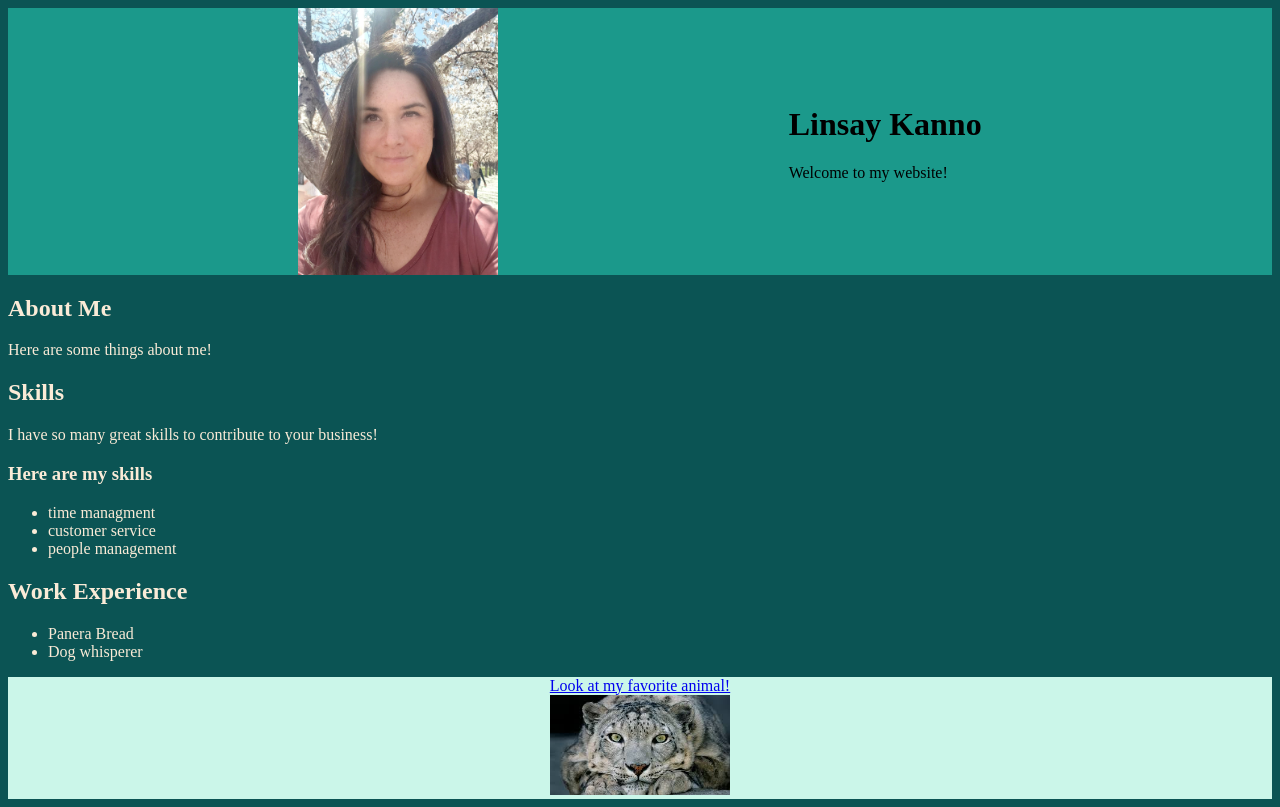
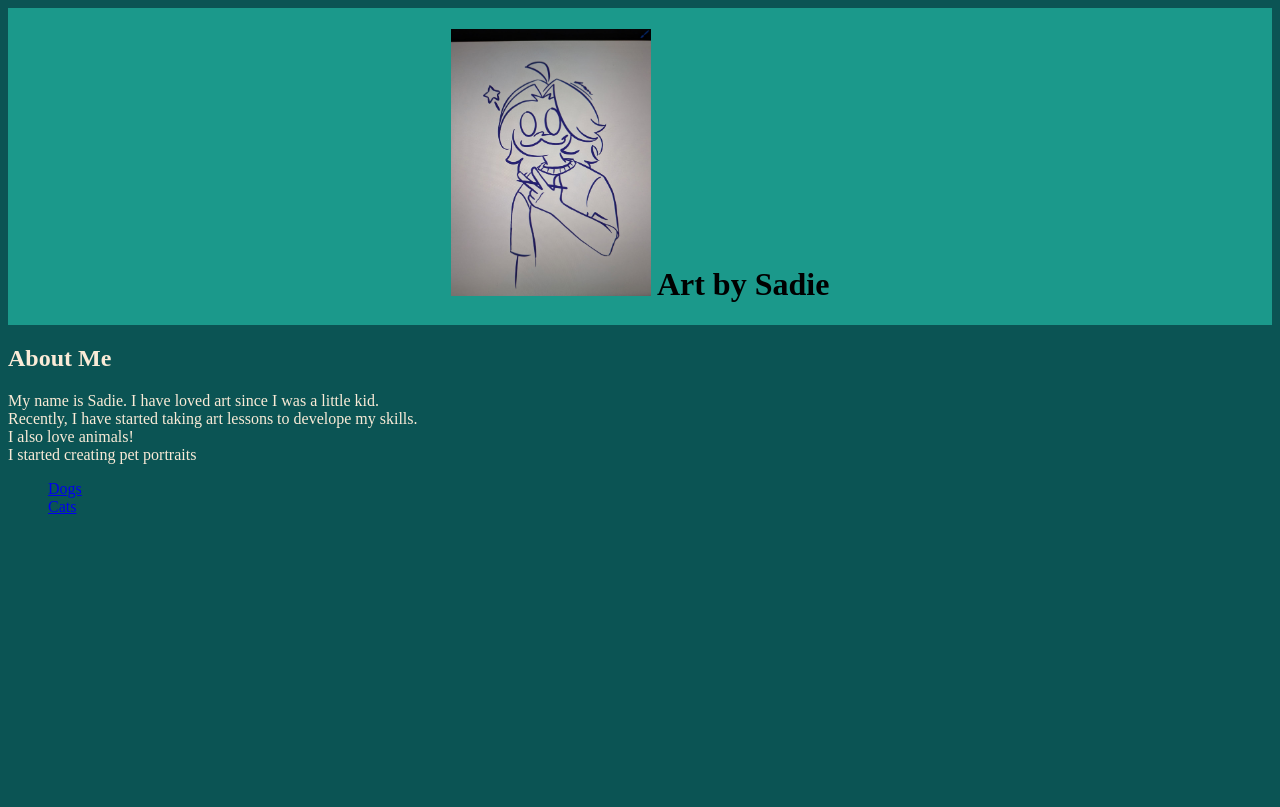
Before and after one commit to lkanno/lkanno.github.io, a plain HTML site: page index.html in a window 1280 px wide. Drawn offline with Linux system fonts and the light colour scheme.

Commit message:
Add files via upload

```diff
--- a/index.html
+++ b/index.html
@@ -4,47 +4,38 @@
 <head>
     <meta charset="UTF-8">
     <meta name="viewport" content="width=device-width, initial-scale=1.0">
-    <title>Linsay Kanno</title>
+    <title>Art by Sadie</title>
     <link rel="stylesheet" href="styles.css">
 </head>
 
 <body>
-    <header class="centered">
-        <img src="Head Shot.jpg" alt="Head Shot of Linsay Kanno" width="200">
-        <div class="intro">
-            <h1>Linsay Kanno</h1>
-            <p>Welcome to my website!</p>
-        </div>
+    <header>
+        <h1>
+            <img src="Sadie Self Portrair.jpg" alt="Sadie" width="200">
+            Art by Sadie
+        </h1>
+
     </header>
+    <section>
+        <h1>About Me</h1>
+        <p>
+            My name is Sadie. I have loved art since I was a little kid.
+            <br>
+            Recently, I have started taking art lessons to develope my skills.
+            <br>
+            I also love animals!
+            <br>
+            I started creating pet portraits
 
-    <section>
-        <h2>About Me</h2>
-        <p>Here are some things about me!</p>
+        </p>
     </section>
-
-    <section>
-        <h2>Skills</h2>
-        <p>I have so many great skills to contribute to your business!</p>
-        <h3>Here are my skills</h3>
+    <nav>
         <ul>
-            <li>time managment</li>
-            <li>customer service</li>
-            <li>people management</li>
+            <a href="dogs.html"> Dogs </a>
+            <br>
+            <a href="cats.html"> Cats</a>
         </ul>
-    </section>
-
-    <section>
-        <h2>Work Experience</h2>
-        <ul>
-            <li>Panera Bread</li>
-            <li>Dog whisperer</li>
-        </ul>
-    </section>
-    <footer class="centered">
-        <a href="https://en.wikipedia.org/wiki/Snow_leopard">Look at my favorite animal!</a>
-        <br>
-        <img src="Snow Leopard.jpg" alt="close up of a snow leopard crouching down" width="180">
-    </footer>
+    </nav>
 </body>
 
 </html>
```
